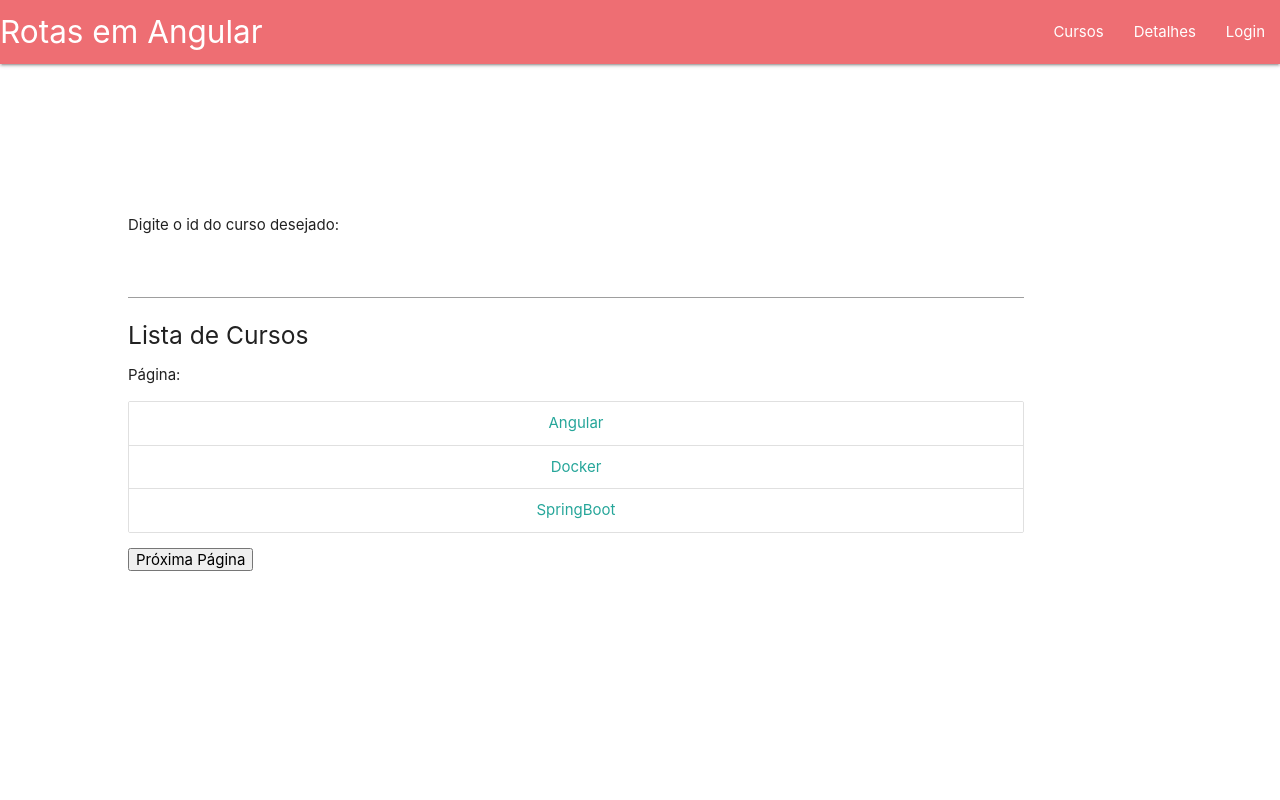
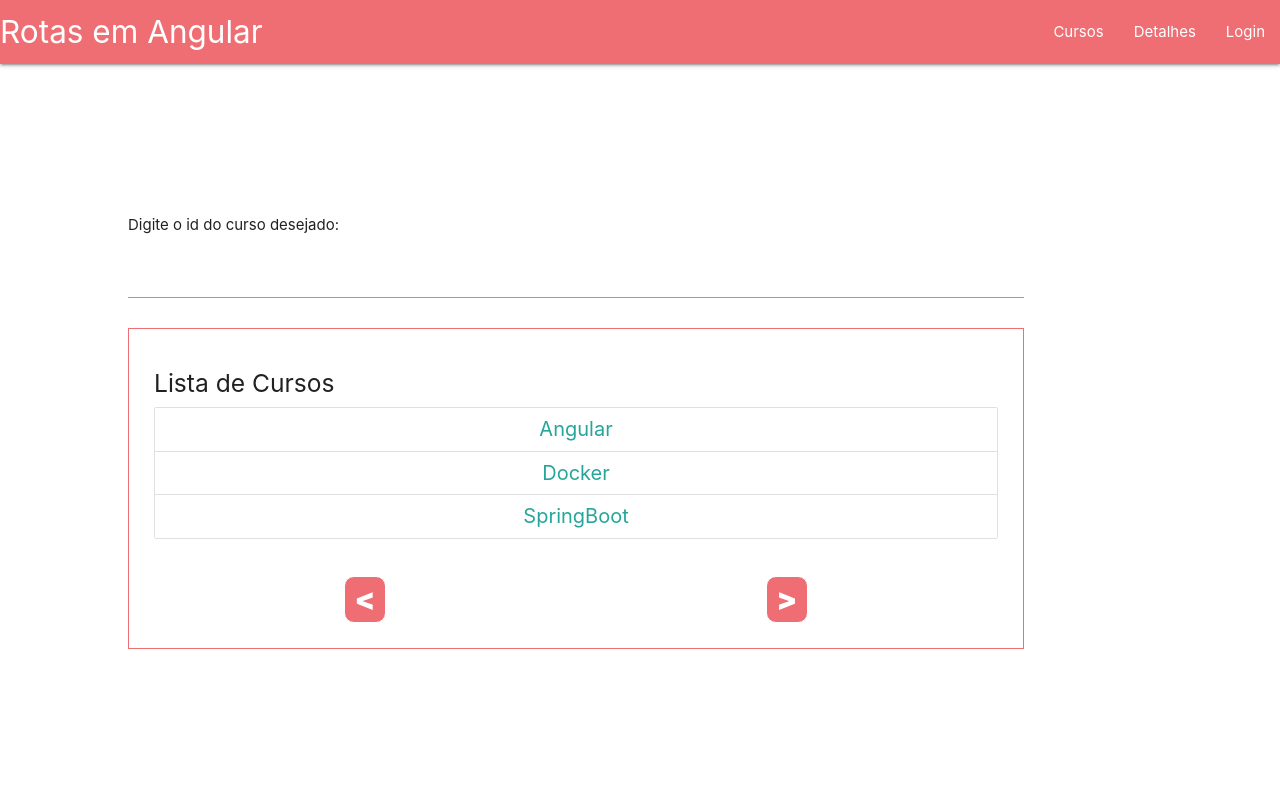
Before and after one commit to Gthalles/angular-routes, an Angular app: page /cursos in a window 1280 px wide. Shown: the top 800 px of the page. Built offline with nearby package versions, Linux system fonts and the light colour scheme.

Commit message:
Adicionando um botao de returno (previous-button)

```diff
--- a/src/app/app.component.html
+++ b/src/app/app.component.html
@@ -15,6 +15,8 @@
 <div class="container">
   <p>Digite o id do curso desejado:</p>
   <input type="text" #idCurso>
+  <br>
+  <br>
   <router-outlet></router-outlet>
 </div>
 
--- a/src/app/cursos/cursos.component.html
+++ b/src/app/cursos/cursos.component.html
@@ -1,9 +1,14 @@
-<h5>Lista de Cursos</h5>
-<p>Página: {{pagina}}</p>
-<div class="collection">
-    <a class="collection-item center"
-        *ngFor="let curso of cursos" [routerLink]="['/curso', curso.id]">
-        {{ curso.name  }}
-    </a>
+<div class="section">
+    <h5>Lista de Cursos</h5>
+    <div class="collection">
+        <a class="collection-item center" *ngFor="let curso of cursos" [routerLink]="['/curso', curso.id]">
+            {{ curso.name }}
+        </a>
+    </div>
+    <br>
+    <div class="flex-collection">
+        <button class="next-prev-button" (click)="prevPage()"><</button>
+                <p><strong>{{pagina}}</strong></p>
+                <button class="next-prev-button" (click)="nextPage()">></button>
+    </div>
 </div>
-<button (click)="nextPage()">Próxima Página</button>
--- a/src/app/cursos/cursos.component.ts
+++ b/src/app/cursos/cursos.component.ts
@@ -31,7 +31,11 @@ export class CursosComponent implements OnInit {
   }
 
   nextPage() {
-    this.router.navigate(['/cursos'], {queryParams: {'pagina': ++this.pagina}});
+    this.router.navigate(['/cursos'], {queryParams: {'pagina': this.pagina++}});
+  }
+
+  prevPage() {
+    this.router.navigate(['/cursos'], {queryParams: {'pagina': this.pagina--}});
   }
 
 }
--- a/src/styles.css
+++ b/src/styles.css
@@ -9,6 +9,32 @@ footer {
   margin-left: 10%;
 }
 
+.section {
+  border: solid 1px #ee6e73;
+  padding: 25px;
+}
+
 router-outlet {
   width: 50%;
 }
+
+.collection-item {
+  font-size: 20px;
+  padding-top: 15px;
+}
+
+.flex-collection {
+  display: flex;
+  justify-content: space-evenly;
+}
+
+.next-prev-button {
+  background-color: #ee6e73;
+  color: #ffffff;
+  border: solid 1px #ffffff;
+  font-size: 30px;
+  font-weight: 900;
+  border-radius: 10px;
+  display: inline-block;
+  padding: 5px 10px;
+}
```
